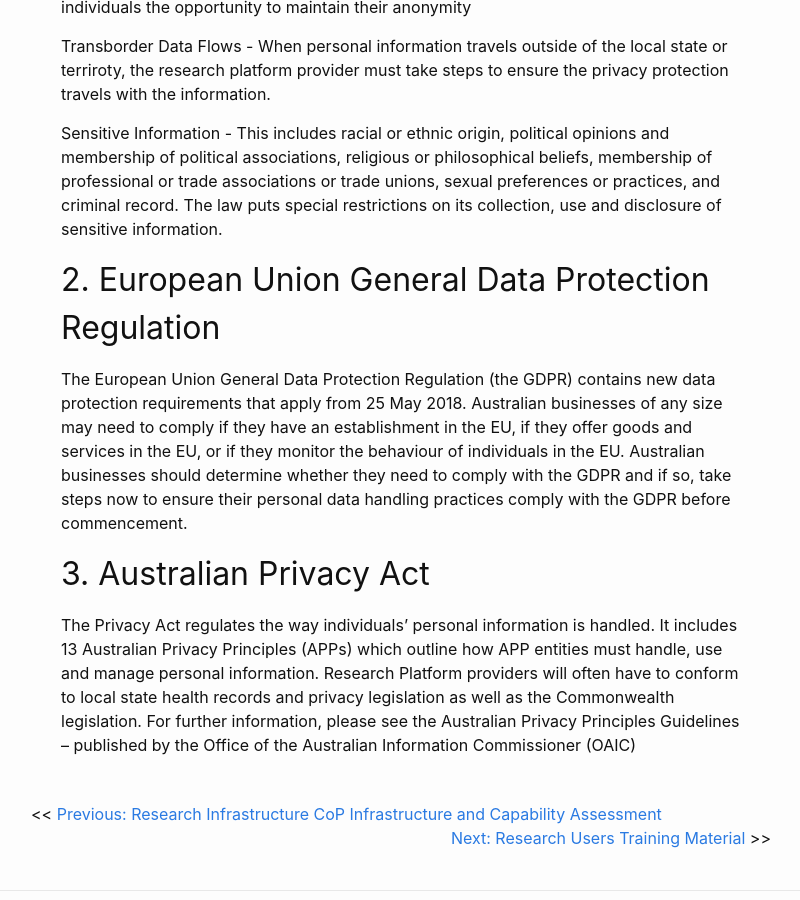
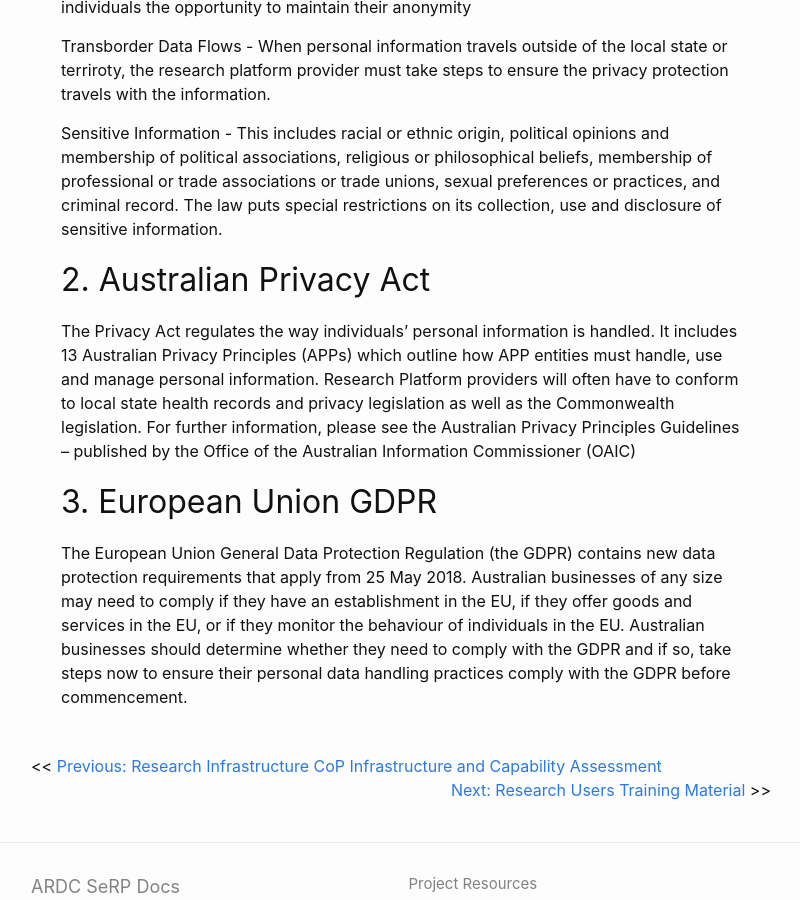
Before and after one commit to ARDC-Secure-Platforms/ardc-serp-docs, a Jekyll site: the page built from _docs/02-ricop-leg.md, in a window 1280 px wide and 900 px high, scrolled down 1223 px. Shown: the whole window, without its empty margins (239-1039 px from the left). Built offline with Jekyll 4.4.1, drawn with Linux system fonts in a browser that asks for light colours; some of the changed text lies outside the part shown.

Commit message:
Update 02-ricop-leg.md

```diff
--- a/_docs/02-ricop-leg.md
+++ b/_docs/02-ricop-leg.md
@@ -6,9 +6,10 @@ layout: episode
 
 **[1. Information Privacy Principles](#privacy-principles)**
 
-**[2. European Union General Data Protection Regulation](#gdpr-info)**
+**[2. Australian Privacy Act](#privacy-act)**
 
-**[3. Australian Privacy Act](#privacy-act)**
+**[3. European Union General Data Protection Regulation (GDPR)](#gdpr-info)**
+
 
 <div id="privacy-principles" />
 #  1. Information Privacy Principles
@@ -40,15 +41,15 @@ information.
 Sensitive Information - This includes racial or ethnic origin, political opinions and membership of political associations, religious or philosophical beliefs, membership
 of professional or trade associations or trade unions, sexual preferences or practices, and criminal record. The law puts special restrictions on its collection, use and disclosure of sensitive information.
 
+<div id="privacy-act" />
+# 2. Australian Privacy Act
+
+The Privacy Act regulates the way individuals’ personal information is handled. It includes 13 Australian Privacy Principles (APPs)  which outline how APP entities must handle, use and manage personal information.
+Research Platform providers will often have to conform to local state health records and privacy legislation as well as the Commonwealth legislation. For further information, please see the Australian Privacy Principles Guidelines – published by the Office of the Australian Information Commissioner (OAIC)
+
 
 <div id="gdpr-info" />
-# 2. European Union General Data Protection Regulation
+# 3. European Union GDPR
 
 The European Union General Data Protection Regulation (the GDPR) contains new data protection requirements that apply from 25 May 2018. Australian businesses of any size may need to comply if they have an establishment in the EU, if they offer goods and services in the EU, or if they monitor the behaviour of individuals in the EU.
 Australian businesses should determine whether they need to comply with the GDPR and if so, take steps now to ensure their personal data handling practices comply with the GDPR before commencement.
-
-<div id="privacy-act" />
-# 3. Australian Privacy Act
-
-The Privacy Act regulates the way individuals’ personal information is handled. It includes 13 Australian Privacy Principles (APPs)  which outline how APP entities must handle, use and manage personal information.
-Research Platform providers will often have to conform to local state health records and privacy legislation as well as the Commonwealth legislation. For further information, please see the Australian Privacy Principles Guidelines – published by the Office of the Australian Information Commissioner (OAIC)
```
